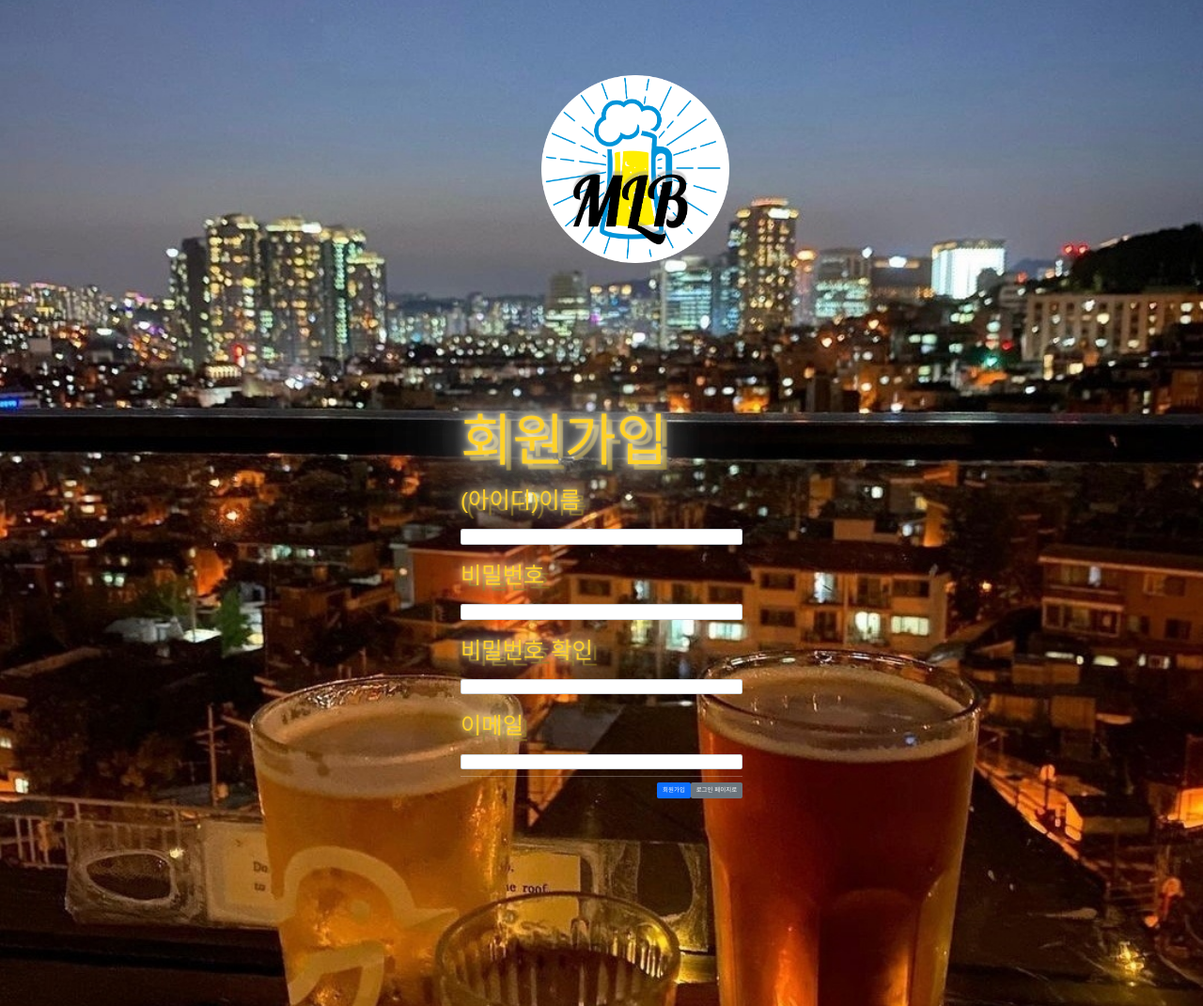
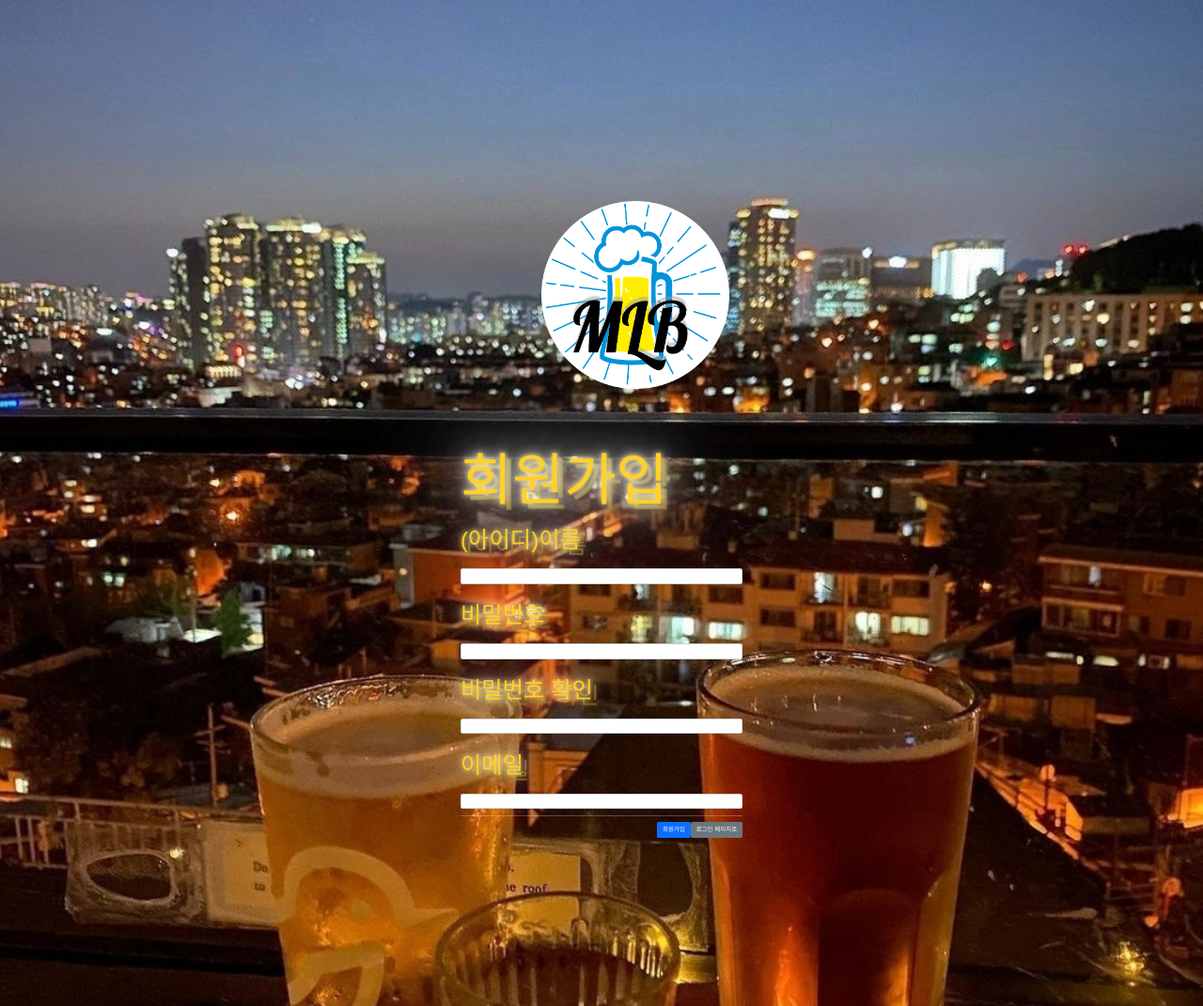
Before and after one commit to mankic/mylittlebeer, a Django app: page /sign-up/ in a window 1280 px wide. Shown: the whole page at 94% size. Run offline with Django 4.2, Linux system fonts and the light colour scheme; some web fonts are replaced.

Commit message:
1. 회원가입시 이메일 형식 검사 2. 회원 수정시 중복된 이메일 입력시 오류 3. 회원 수정시 이메일 형식 검사 4. 회원 수정시 비밀번호 달라도 수정됨 5. 회원탈퇴시 비밀번호 다르게입력할 시 오류

```diff
--- a/static/css/register.css
+++ b/static/css/register.css
@@ -2,8 +2,8 @@
     width: 300px;
     height: 400px;
 
-    position: absolute;
-    top: 80%;
+    position: relative;
+    top: 45%;
     left: 50%;
     transform: translate(-50%, -50%);
     /*position: relative;*/
@@ -68,9 +68,9 @@
 .logo_style{
     width:200px;
     height:200px;
-    position: absolute;
-     left: 45%;
-    top:10%;
+    position: relative;
+    left: 45%;
+    top:20%;
 
 }
 
--- a/user/views.py
+++ b/user/views.py
@@ -3,6 +3,7 @@ from .models import User
 from django.contrib.auth import get_user_model  # 사용자가 있는지 검사하는 함수
 from django.contrib import auth
 from django.contrib.auth.decorators import login_required
+
 
 
 # Create your views here.
@@ -25,32 +26,23 @@ def sign_up_view(request):
 
         if password != password2:
             # 패스워드가 같지 않다고 알람
-            return render(request, 'user/signup.html', {'error': '패스워드를 확인해주세요!'})
-        elif len('email') > 30 or len('password') > 18:
-            return render(request, 'user/signup.html', {'error': '줄여주세요!'})
-        elif '@' not in email or '.' not in email:
-            return render(request, 'user/signup.html', {'error': '이메일 형식을 확인해주세요!'})
+            return render(request, 'user/signup.html',{'error':'패스워드를 확인해주세요!'})
         else:
             if username == '' or password == '' or email == '':
                 return render(request, 'user/signup.html', {'error': '사용자 이름과 비밀번호는 필수 값입니다!'})
 
             exist_user = get_user_model().objects.filter(username=username)
             exist_email = get_user_model().objects.filter(email=email)
-            exist_password = get_user_model().objects.filter(password=password)
 
             if exist_user:
-                return render(request, 'user/signup.html',
-                              {'error': '사용자가 존재합니다'})  # 사용자가 존재하기 때문에 사용자를 저장하지 않고 회원가입 페이지를 다시 띄움
+                return render(request, 'user/signup.html', {'error':'사용자가 존재합니다'})  # 사용자가 존재하기 때문에 사용자를 저장하지 않고 회원가입 페이지를 다시 띄움
             elif exist_email:
                 return render(request, 'user/signup.html',
                               {'error': '이메일이 존재합니다'})  # 이메일이 존재하기 때문에 사용자를 저장하지 않고 회원가입 페이지를 다시 띄움
-            elif exist_password:
-                return render(request, 'user/signup.html',
-                              {'error': '패스워드가 존재합니다'})  # 패스워드가 존재하기 때문에 사용자를 저장하지 않고 회원가입 페이지를 다시 띄움
+
             else:
                 User.objects.create_user(username=username, password=password, email=email)
                 return redirect('/sign-in')
-
 
 def sign_in_view(request):
     if request.method == 'POST':
@@ -78,39 +70,52 @@ def logout(request):
     return redirect('/sign-in')
 
 
+
+
+
+
 @login_required()
 def delete(request):
     if request.method == 'GET':
-        return render(request, 'user/user_delete.html')
+        return render(request,'user/user_delete.html')
     elif request.method == 'POST':
         user = request.user
         password = request.POST.get("password", "")
         if user.check_password(password):
             auth.logout(request)
             user.delete()
-            return render(request, "user/signin.html")
+            return render(request,"user/signin.html")
         else:
-            raise Exception("잘못된 비밀번호를 입력했습니다.")
-            return redirect('/user')
+            return render(request, 'user/user_delete.html',
+                          {'error': '비밀번호가 일치하지않습니다'})
 
 
 @login_required()
 def update(request):
+
     if request.method == 'GET':
         return render(request, 'user/user_update.html')
 
     elif request.method == 'POST':
         user = request.user
+        email = request.POST.get("email", "")
+        user.email = email
+        password = request.POST.get("password", "")
+        if '' or password == '' or email == '':
+            return render(request, 'user/user_update.html', {'error': '빈칸을 채워주세요!'})
+        elif user.check_password(password):
+            if '@' not in email or '.' not in email:
+                return render(request, 'user/user_update.html', {'error': '이메일 형식을 확인해주세요!'})
+            else:
+                exist_email = get_user_model().objects.filter(email=email)
+                if exist_email:
+                    return render(request, 'user/user_update.html',
+                                  {'error': '이메일이 존재합니다'})  # 이메일이 존재하기 때문에 사용자를 저장하지 않고 회원수정 페이지를 다시 띄움
+                else:
+                    user.save()
+        else:
+            return render(request, 'user/user_update.html',
+                          {'error': '비밀번호가 일치하지않습니다'})
 
-        email = request.POST.get("email", "")
-        if '@' not in email or '.' not in email:
-            return render(request, 'user/signup.html', {'error': '이메일 형식을 확인해주세요!'})
-            exist_email = get_user_model().objects.filter(email=email)
-            if exist_email:
-                return render(request, 'user/user_update.html',
-                              {'error': '이메일이 존재합니다'})  # 이메일이 존재하기 때문에 사용자를 저장하지 않고 회원수정 페이지를 다시 띄움
-            else:
-                user.email = email
-                user.save()
 
     return redirect('/recommend')
```
